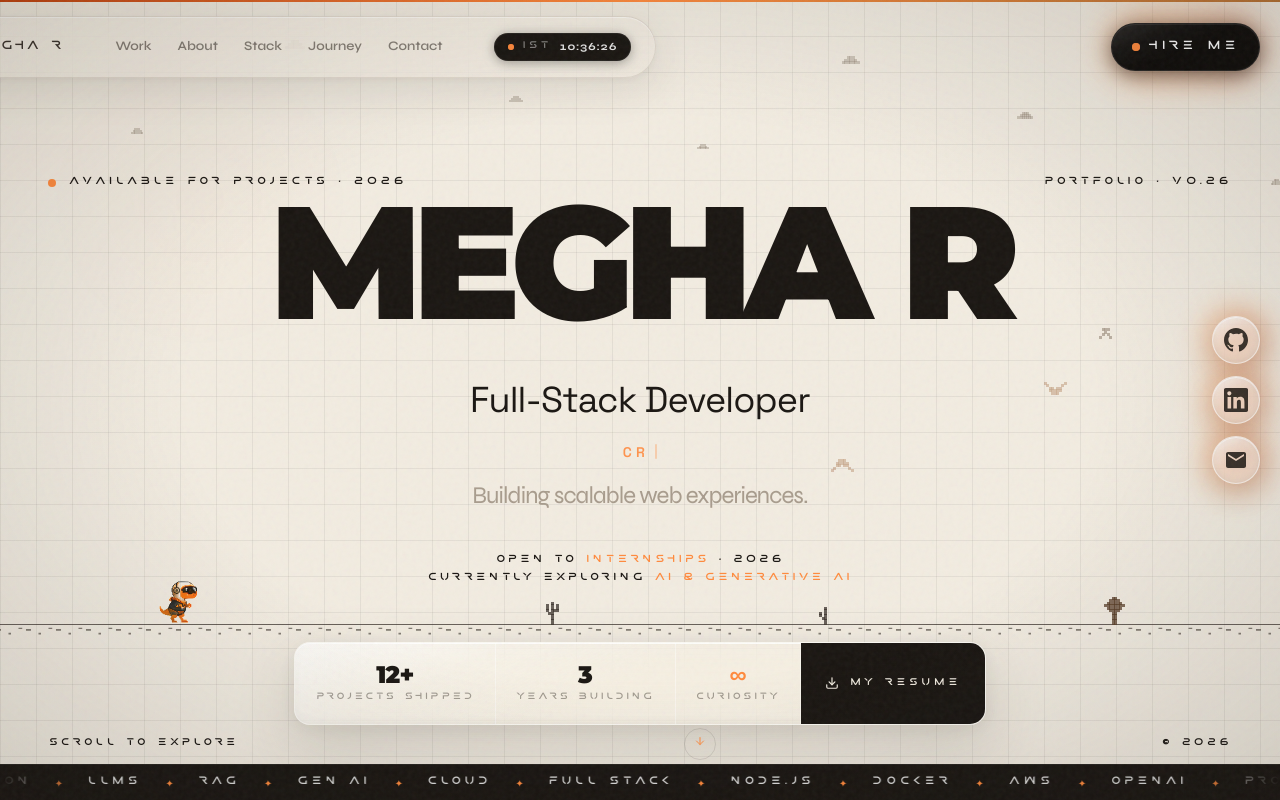
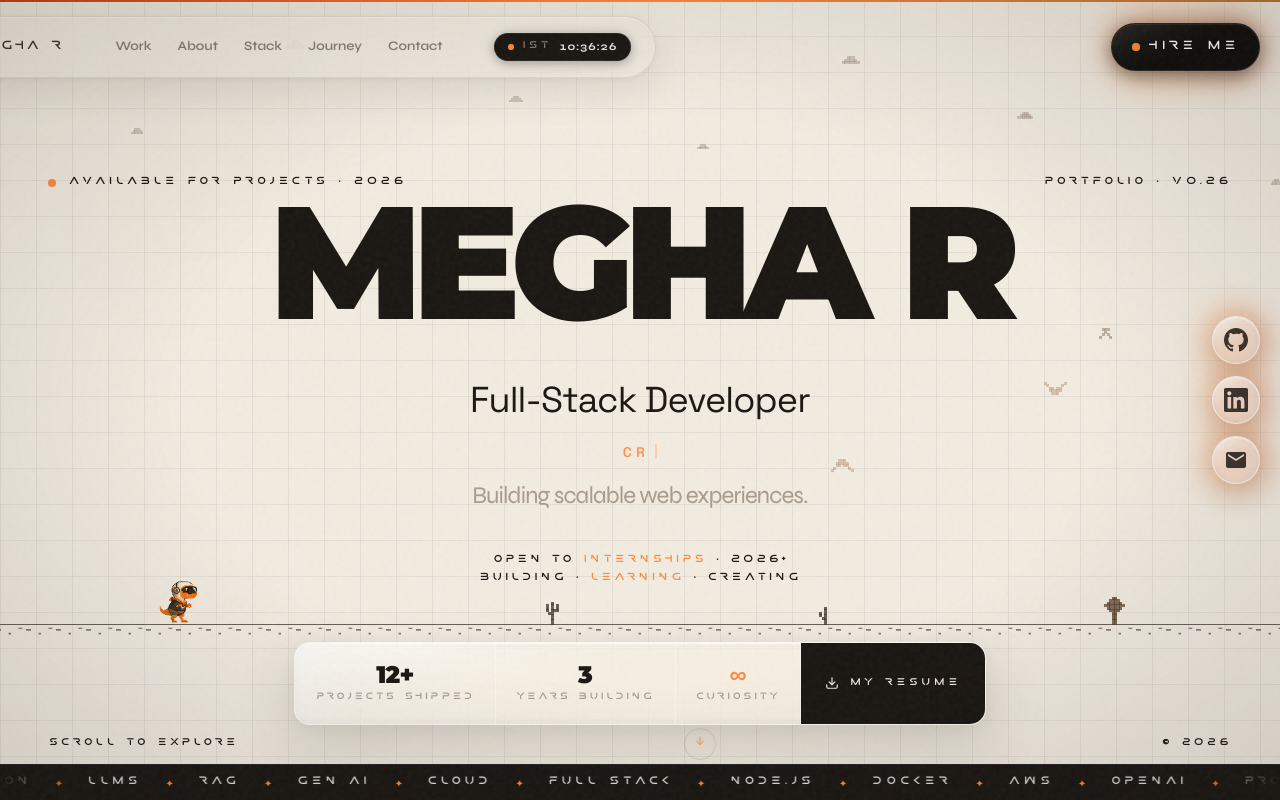
Before and after one commit to Megha-r20/MeghaR_portfolio, a Next.js app: page / in a window 1280 px wide. Shown: the top 800 px of the page. Built offline with nearby package versions, Linux system fonts and the light colour scheme; a web font is replaced by a local one.

Commit message:
Update portfolio website

```diff
--- a/app/page.tsx
+++ b/app/page.tsx
@@ -826,8 +826,8 @@ export default function Home() {
                 initialTransform="translateY(30px)"
                 className="text-[9.5px] uppercase tracking-[0.25em] text-[#1A1612] font-researcher font-bold text-center mt-4"
               >
-                <div>OPEN TO <span className="text-[#ff8a3d] font-bold">INTERNSHIPS</span> &middot; 2026</div>
-                <div className="mt-1">CURRENTLY EXPLORING <span className="text-[#ff8a3d] font-bold">AI &amp; GENERATIVE AI</span></div>
+                <div>OPEN TO <span className="text-[#ff8a3d] font-bold">INTERNSHIPS</span> &middot; 2026+</div>
+                <div className="mt-1">BUILDING &middot; <span className="text-[#ff8a3d] font-bold">LEARNING</span> &middot; CREATING</div>
               </ScrollReveal>
 
               {/* Stats card + resume */}
```
